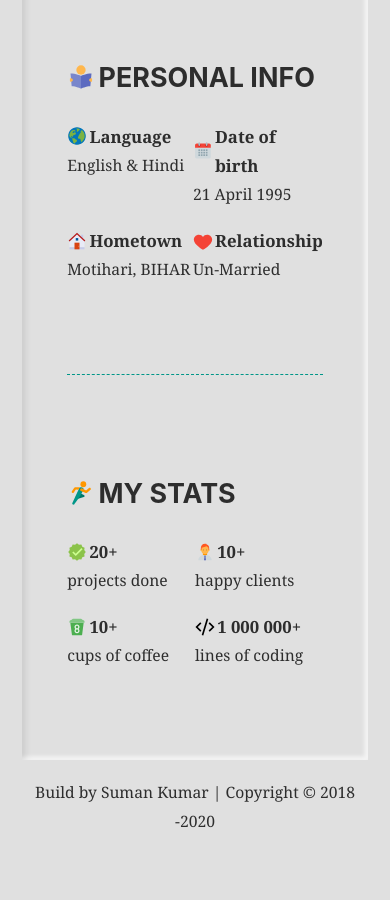
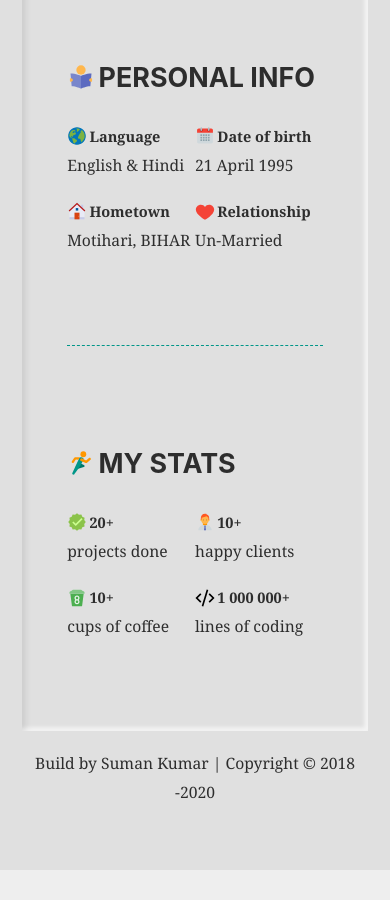
Before and after one commit to ksuman-in/portfolio-gatsby, a Gatsby site: page / in a window 390 px wide. Shown: the part 1480-2380 px from the top of the page. After the commit the page ends 2350 px from the top, so only its background shows below. Built offline with nearby package versions, Linux system fonts and the light colour scheme; Gatsby itself is replaced by a stand-in of ours.

Commit message:
overflow width fixed

```diff
--- a/src/components/About/About.scss
+++ b/src/components/About/About.scss
@@ -14,6 +14,9 @@
         justify-content: flex-start;
         align-items: center;
         font-size: 1.5rem;
+        @media screen and (max-width: 768px) {
+          font-size: 1.3rem;
+        }
         font-weight: 600;
         svg {
           height: 20px;
```
